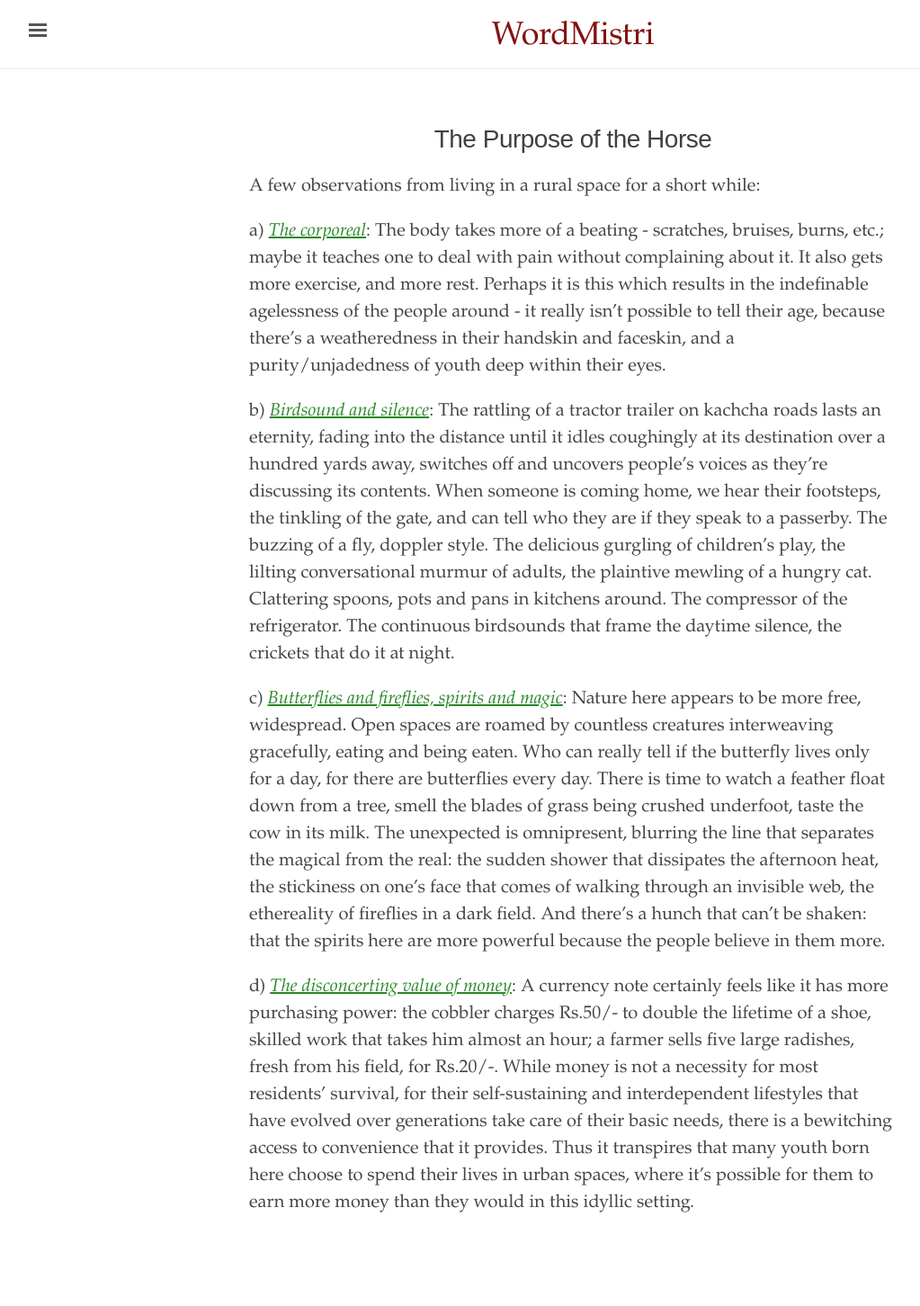
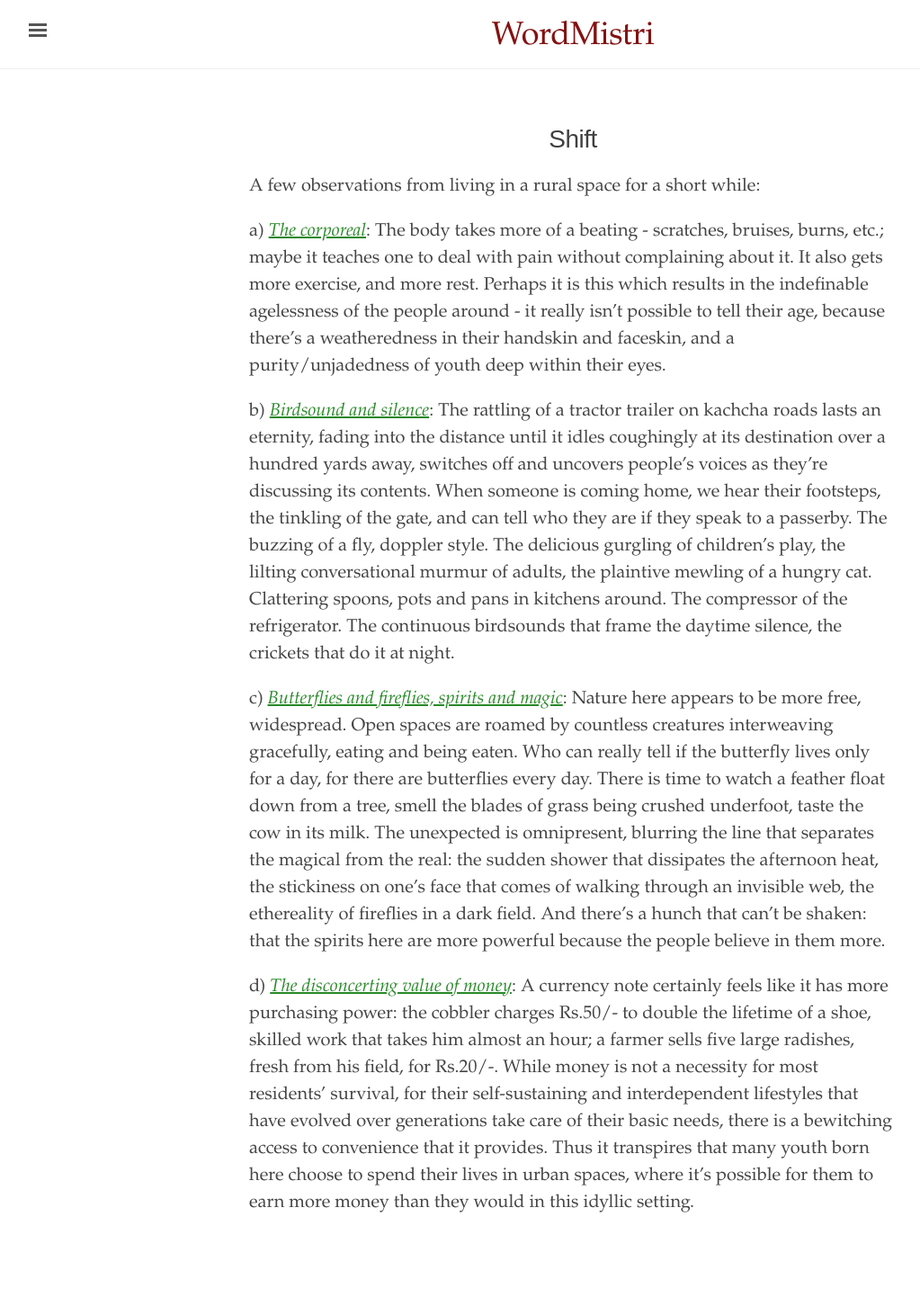
Before and after one commit to WordMistri/WordMistri.github.io, a Jekyll site: the page built from _reflections/c.md, in a window 1280 px wide. Shown: the whole page at 90% size, without its empty margins (3-1026 px from the left). Built offline with Jekyll 4.4.1, drawn with Linux system fonts in a browser that asks for light colours.

Commit message:
Update c.md

```diff
--- a/_reflections/c.md
+++ b/_reflections/c.md
@@ -1,6 +1,6 @@
 ---
 layout: narrative
-title: The Purpose of the Horse
+title: Shift
 author:
 editor:
 source:
```
